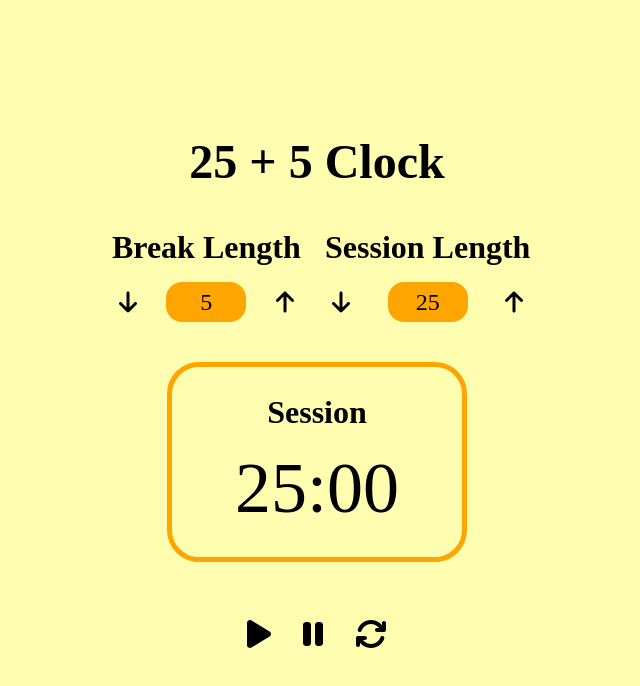
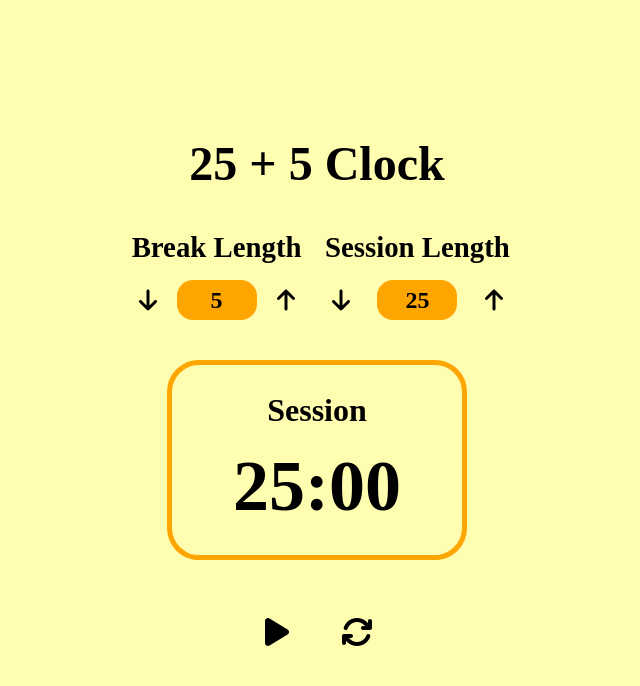
Before and after one commit to zun-liang/fcc-25-5-clock, a React (Vite) app: page / in a window 1280 px wide. Shown: the top 686 px of the page, without its empty margins (323-963 px from the left). Built offline with nearby package versions, Linux system fonts and the light colour scheme.

Commit message:
fix bugs

```diff
--- a/src/Clock.tsx
+++ b/src/Clock.tsx
@@ -31,16 +31,16 @@ const LengthContainer = styled.div`
   row-gap: 1rem;
   column-gap: 0.5rem;
 `;
-const StyledLabel = styled.p`
+const StyledLabel = styled.h2`
   grid-column: 1 / -1;
   justify-self: center;
   font-size: 1.5rem;
   font-weight: bold;
   @media (min-width: 1200px) {
-    font-size: 2rem;
+    font-size: 1.8rem;
   }
 `;
-const StyledLength = styled.p`
+const StyledLength = styled.h3`
   display: flex;
   flex-direction: row;
   justify-content: center;
@@ -64,6 +64,7 @@ const IconsContainer = styled.div`
   grid-column: 1 / 3;
 `;
 const Icon = styled(FontAwesomeIcon)`
+  width: 3rem;
   font-size: 2rem;
   margin: 1rem;
   cursor: pointer;
@@ -80,11 +81,11 @@ const Timer = styled.div`
   justify-content: center;
   gap: 1rem;
 `;
-const StyledP = styled.p`
+const StyledH4 = styled.h4`
   font-size: 2rem;
   font-weight: bold;
 `;
-const Time = styled.p`
+const Time = styled.h5`
   font-size: 4.5rem;
 `;
 
@@ -95,9 +96,13 @@ const Clock = () => {
   const [breakLeft, setBreakLeft] = useState(5 * 60);
   const [start, setStart] = useState(false);
   const [onBreak, setOnBreak] = useState(false);
-  const handleStart = () => setStart(true);
-  const handlePause = () => setStart(false);
+
+  const handleStartStop = () => setStart((prev) => !prev);
+
   const handleReset = () => {
+    const audio = document.getElementById("beep") as HTMLAudioElement;
+    audio.pause();
+    audio.currentTime = 0;
     setStart(false);
     setOnBreak(false);
     setSessionLength(25);
@@ -141,21 +146,9 @@ const Clock = () => {
   useEffect(() => {
     const interval = setInterval(() => {
       if (start && !onBreak) {
-        setSessionLeft((prev) => {
-          if (prev > 0) {
-            return prev - 1;
-          } else {
-            return prev;
-          }
-        });
+        setSessionLeft((prev) => (prev > 0 ? prev - 1 : prev));
       } else if (start && onBreak) {
-        setBreakLeft((prev) => {
-          if (prev > 0) {
-            return prev - 1;
-          } else {
-            return prev;
-          }
-        });
+        setBreakLeft((prev) => (prev > 0 ? prev - 1 : prev));
       }
     }, 1000);
     return () => clearInterval(interval);
@@ -165,12 +158,10 @@ const Clock = () => {
     const interval = setInterval(() => {
       const audio = document.getElementById("beep") as HTMLAudioElement;
       if (start && sessionLeft === 0) {
-        audio.currentTime = 2;
         audio.play();
         setOnBreak(true);
         setSessionLeft(sessionLength * 60);
       } else if (start && breakLeft === 0) {
-        audio.currentTime = 2;
         audio.play();
         setOnBreak(false);
         setBreakLeft(breakLength * 60);
@@ -187,10 +178,6 @@ const Clock = () => {
     const seconds = (secondsLeft % 60).toString().padStart(2, "0");
     return `${minutes}:${seconds}`;
   };
-
-  console.log(
-    `start: ${start}, onBreak: ${onBreak}, sessionLeft: ${sessionLeft}, breakLeft: ${breakLeft}, formattedTimeLeft: ${formatTimeLeft()}`
-  );
 
   return (
     <ClockContainer>
@@ -216,15 +203,12 @@ const Clock = () => {
         </StyledButton>
       </LengthContainer>
       <Timer id="timer">
-        <StyledP id="timer-label">{onBreak ? "Break" : "Session"}</StyledP>
+        <StyledH4 id="timer-label">{onBreak ? "Break" : "Session"}</StyledH4>
         <Time id="time-left">{formatTimeLeft()}</Time>
       </Timer>
       <IconsContainer>
-        <StyledButton id="start_stop" onClick={handleStart}>
-          <Icon icon={faPlay} />
-        </StyledButton>
-        <StyledButton onClick={handlePause}>
-          <Icon icon={faPause} />
+        <StyledButton id="start_stop" onClick={handleStartStop}>
+          {start ? <Icon icon={faPause} /> : <Icon icon={faPlay} />}
         </StyledButton>
         <StyledButton id="reset" onClick={handleReset}>
           <Icon icon={faArrowsRotate} />
```
